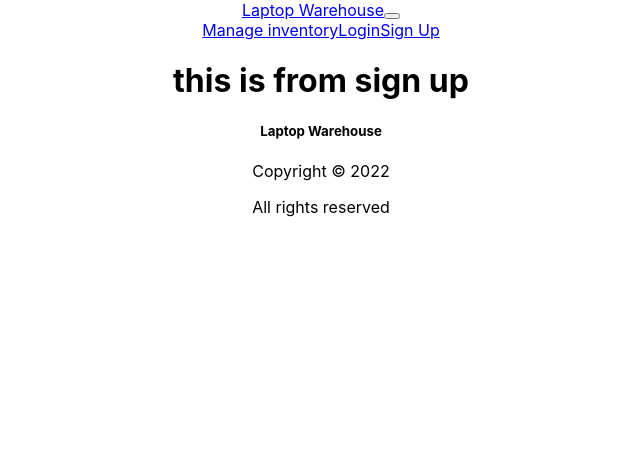
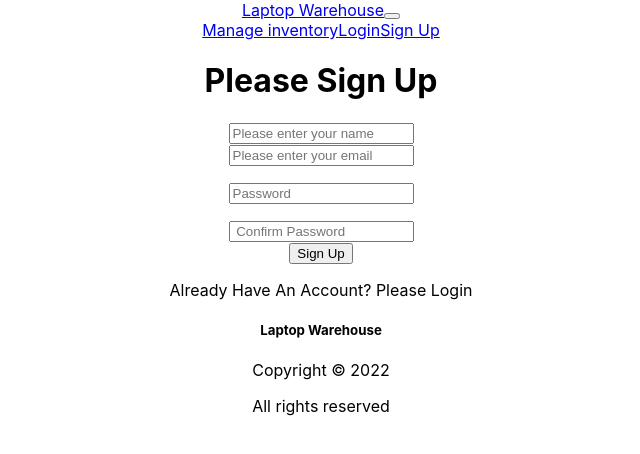
Before and after one commit to shakilahamed95/laptop-warehouse-client, a React (Create React App) app: page /signup in a window 1280 px wide. Shown: the top 454 px of the page, without its empty margins (319-959 px from the left). Built offline with nearby package versions, Linux system fonts and the light colour scheme; the HTML template or start-up script is replaced by a standard one.

Commit message:
sign up page implemented

```diff
--- a/package.json
+++ b/package.json
@@ -11,6 +11,7 @@
     "react": "^18.1.0",
     "react-bootstrap": "^2.3.1",
     "react-dom": "^18.1.0",
+    "react-firebase-hooks": "^5.0.3",
     "react-router-dom": "^6.3.0",
     "react-scripts": "5.0.1",
     "react-toastify": "^9.0.0",
--- a/src/Components/InventoryItems/InventoryItems.js
+++ b/src/Components/InventoryItems/InventoryItems.js
@@ -7,16 +7,13 @@ const InventoryItems = ({ laptop }) => {
     const handleDelete = id => {
         const proceed = window.confirm('Do you really want to delete this item??');
         if (proceed) {
-            console.log('deleting user with id, ', id);
-            const url = `http://localhost:5000/laptops/${id}`;
+            const url = `https://secret-bastion-79495.herokuapp.com/laptops/${id}`;
             fetch(url, {
                 method: 'DELETE'
             })
                 .then(res => res.json())
                 .then(data => {
-                    console.log(data);
                     if (data.deletedCount > 0) {
-                        console.log('deleted');
                         const remainingData = laptops.filter(laptop => laptop._id != id);
                         setLaptops(remainingData);
                     }
--- a/src/Components/Login/Login.js
+++ b/src/Components/Login/Login.js
@@ -3,7 +3,7 @@ import React from 'react';
 const Login = () => {
     return (
         <div>
-            <h2>This is from login</h2>
+            <h1>This is Login page</h1>
         </div>
     );
 };
--- a/src/Components/SignUp/SignUp.js
+++ b/src/Components/SignUp/SignUp.js
@@ -1,9 +1,104 @@
-import React from 'react';
+import React, { useEffect, useState } from 'react';
+import { Button, Form } from 'react-bootstrap';
+import { useCreateUserWithEmailAndPassword } from 'react-firebase-hooks/auth';
+import { useLocation, useNavigate } from 'react-router-dom';
+import auth from '../../firebase.init';
+import './SignUp.css'
+import { toast } from 'react-toastify';
+import 'react-toastify/dist/ReactToastify.css';
 
 const SignUp = () => {
+    const nevigate = useNavigate()
+    const nevigateLogin = event => {
+        nevigate('/login')
+    }
+    const [userInfo, setUserInfo] = useState({
+        email: "",
+        password: "",
+        confirmPass: "",
+    });
+    const [errors, setErrors] = useState({
+        emailError: "",
+        passwordError: "",
+    });
+
+    const handleEmailChange = (e) => {
+        const emailRegex = /\S+@\S+\.\S+/;
+        const validEmail = emailRegex.test(e.target.value);
+
+        if (validEmail) {
+            setUserInfo({ ...userInfo, email: e.target.value });
+            setErrors({ ...errors, emailError: "" });
+        } else {
+            setErrors({ ...errors, emailError: "Invalid Email Address" });
+            setUserInfo({ ...userInfo, email: "" });
+        }
+    };
+    const handlePasswordChange = (e) => {
+        const passwordRegex = /.{6,}/;
+        const validPassword = passwordRegex.test(e.target.value);
+
+        if (validPassword) {
+            setUserInfo({ ...userInfo, password: e.target.value });
+            setErrors({ ...errors, passwordError: "" });
+        } else {
+            setErrors({ ...errors, passwordError: "Minimum 6 characters!" });
+            setUserInfo({ ...userInfo, password: "" });
+        }
+    };
+
+    const handleConfirmPasswordChange = (e) => {
+        if (e.target.value === userInfo.password) {
+            setUserInfo({ ...userInfo, confirmPass: e.target.value });
+            setErrors({ ...errors, passwordError: "" });
+        } else {
+            setErrors({ ...errors, passwordError: "Password's don't match" });
+            setUserInfo({ ...userInfo, confirmPass: "" });
+        }
+    };
+    const [createUserWithEmailAndPassword, user] =
+        useCreateUserWithEmailAndPassword(auth, { sendEmailVerification: true });
+    const navigate = useNavigate();
+    const location = useLocation();
+    const from = location.state?.from?.pathname || "/";
+
+    useEffect(() => {
+        if (user) {
+            navigate(from);
+        }
+    }, [user]);
+
+
+    const handleFormSubmit = event => {
+        event.preventDefault();
+        createUserWithEmailAndPassword(userInfo.email, userInfo.password)
+        toast("A Email has sent to your account please verify it")
+    }
     return (
-        <div>
-            <h1>this is from sign up</h1>
+        <div className='mx-auto container w-50 mt-5 p-4'>
+            <h1 className='text-center text-primary mt-5'>Please Sign Up </h1>
+            <Form onSubmit={handleFormSubmit}>
+                <Form.Group className="mb-3" controlId="formBasiName">
+                    <Form.Control type="text" name="name" id="" placeholder='Please enter your name' required />
+                </Form.Group>
+                <Form.Group className="mb-3" controlId="formBasicEmail">
+                    <Form.Control onChange={handleEmailChange} type="email" name="email" id="" placeholder='Please enter your email' required />
+                    <p className='text-danger'>  {errors?.emailError}</p>
+                </Form.Group>
+
+                <Form.Group className="mb-3" controlId="formBasicPassword">
+                    <Form.Control onChange={handlePasswordChange} type="password" name='password' id='' placeholder="Password" required />
+                    <p className='text-danger'> {errors?.passwordError}</p>
+                </Form.Group>
+                <Form.Group className="mb-3" controlId="formBasicPassword">
+                    <Form.Control onChange={handleConfirmPasswordChange} type="password" name='confirm-password' id='' placeholder=" Confirm Password" required />
+                </Form.Group>
+                <Button
+                    variant="primary" type="submit">
+                    Sign Up
+                </Button>
+            </Form>
+            <p>Already Have An Account? <span style={{ cursor: "pointer" }} className='text-primary' onClick={nevigateLogin}>Please Login</span></p>
         </div>
     );
 };
```
Also changed, not shown: 1 other file (tests, documents, lock files or other folders).
